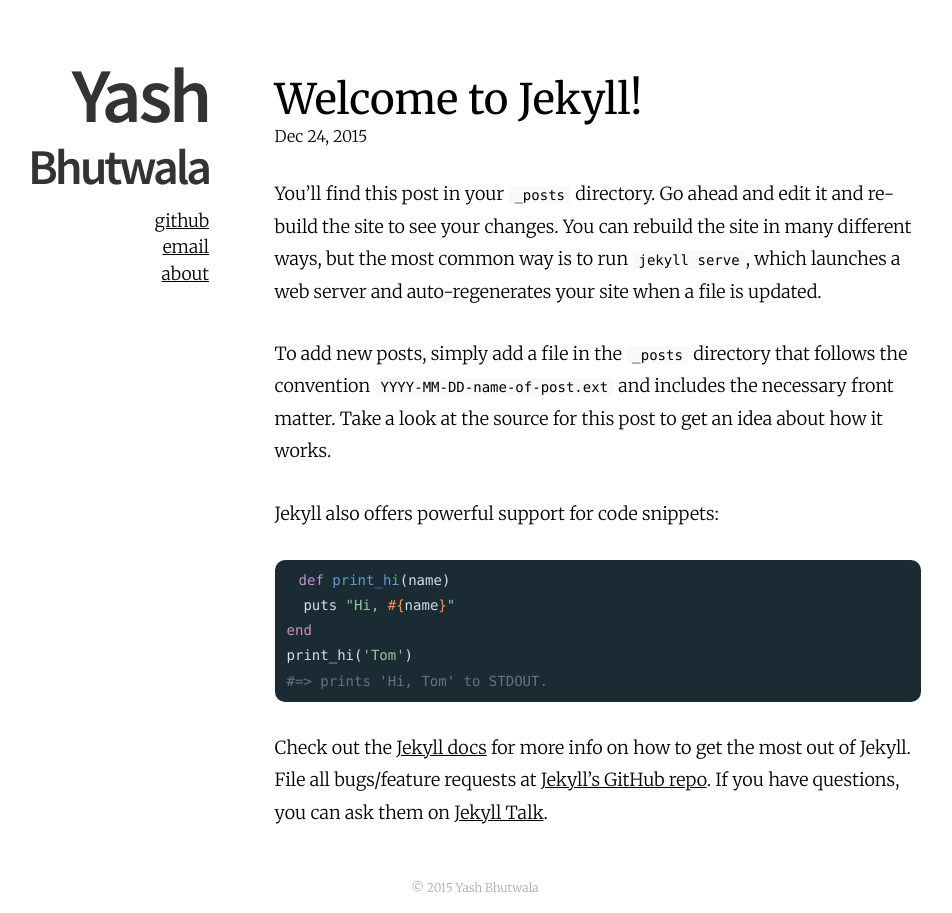
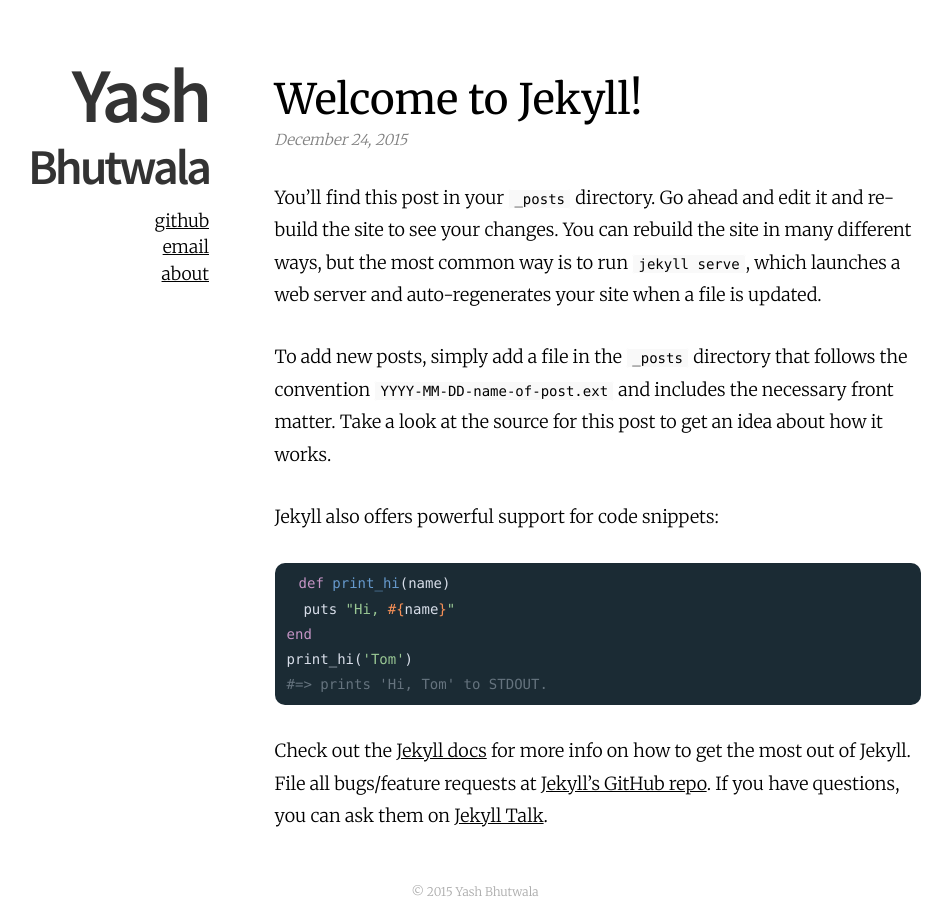
Before and after one commit to yashbhutwala/LondonBlog, a Jekyll site: the page built from _posts/2015-12-23-welcome-to-jekyll.markdown, in a window 1280 px wide. Shown: the whole page, without its empty margins (165-1117 px from the left). Built offline with Jekyll 4.4.1, drawn with Linux system fonts in a browser that asks for light colours.

Commit message:
Updated post

```diff
--- a/_layouts/post.html
+++ b/_layouts/post.html
@@ -1,12 +1,12 @@
 ---
 layout: default
 ---
-<article class="post" itemscope itemtype="http://schema.org/BlogPosting">
+<div class="post">
   <header class="post-header">
-    <h1 class="post-title" itemprop="name headline">{{ page.title }}</h1>
-    <p class="post-meta"><time datetime="{{ page.date | date_to_xmlschema }}" itemprop="datePublished">{{ page.date | date: "%b %-d, %Y" }}</time>{% if page.author %} • <span itemprop="author" itemscope itemtype="http://schema.org/Person"><span itemprop="name">{{ page.author }}</span></span>{% endif %}</p>
+    <h1>{{ page.title }}</h1>
+    <p class="meta">{{ page.date | date: "%B %-d, %Y" }}{% if page.author %} • {{ page.author }}{% endif %}{% if page.meta %} • {{ page.meta }}{% endif %}</p>
   </header>
-  <div class="post-content" itemprop="articleBody">
-    {{ content }}
-  </div>
-</article>
+  <article class="post-content">
+  	{{ content }}
+  </article>
+</div>
```
